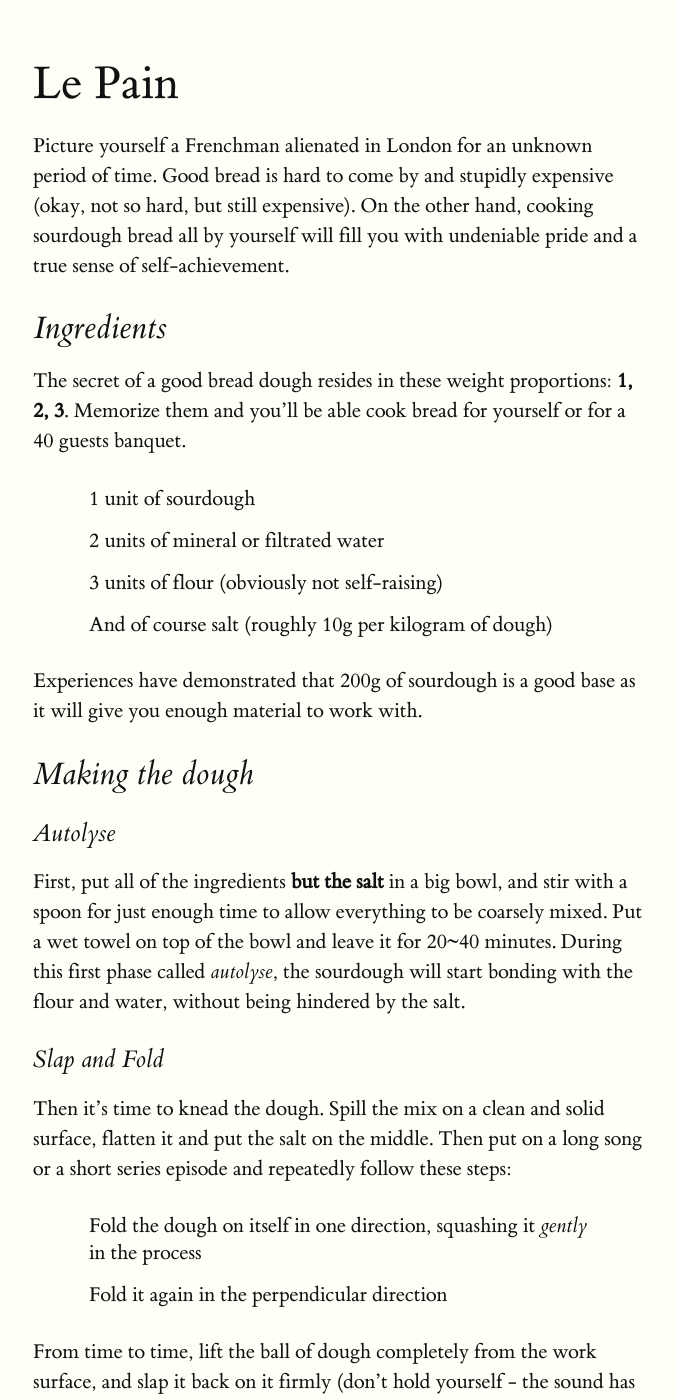
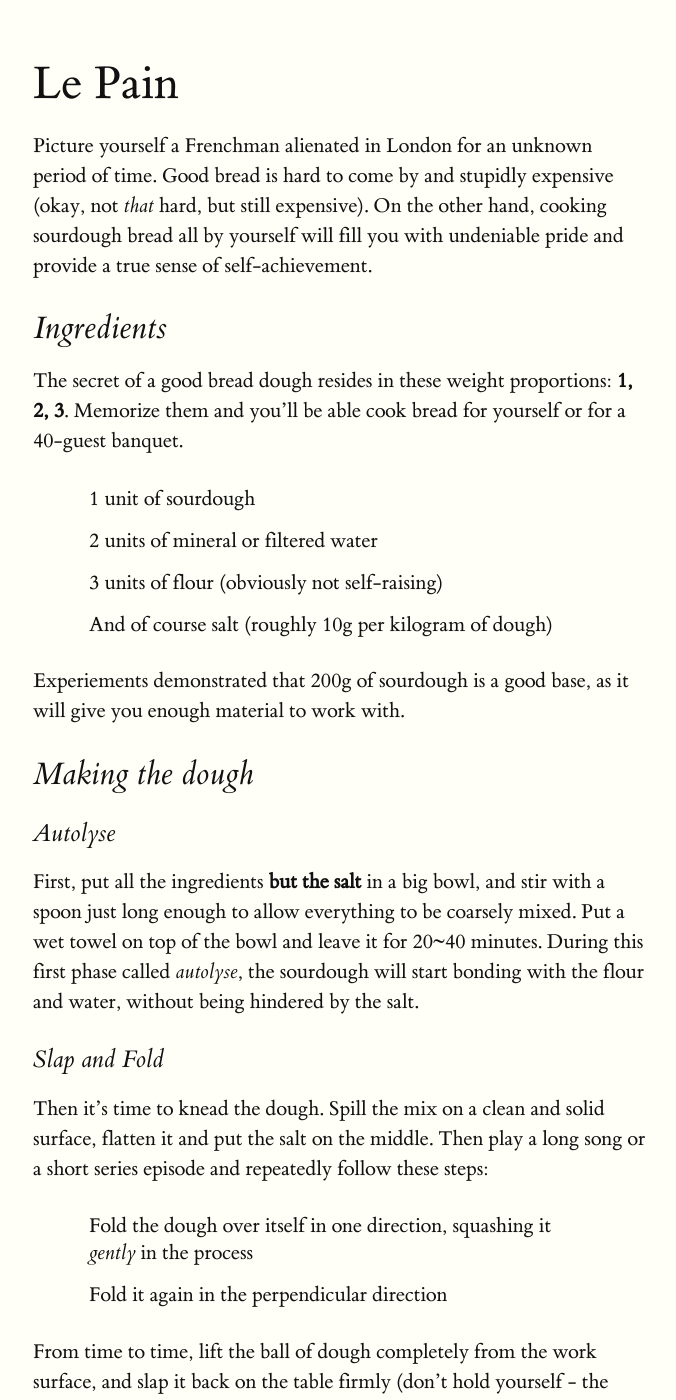
Before and after one commit to feston/recettes, a Jekyll site: the page built from pain.md, in a window 1280 px wide and 1400 px high. Shown: the whole window, without its empty margins (127-803 px from the left). Built offline with Jekyll 4.4.1, drawn with Linux system fonts in a browser that asks for light colours; some of the changed text lies outside the part shown.

Commit message:
Mineur édits

```diff
--- a/pain.md
+++ b/pain.md
@@ -6,30 +6,29 @@ title: pain
 # Le Pain
 
 Picture yourself a Frenchman alienated in London for an unknown period of time.
-Good bread is hard to come by and stupidly expensive (okay, not so hard, but
+Good bread is hard to come by and stupidly expensive (okay, not *that* hard, but
 still expensive). On the other hand, cooking sourdough bread all by yourself
-will fill you with undeniable pride and a true sense of self-achievement.
+will fill you with undeniable pride and provide a true sense of self-achievement.
 
 ## Ingredients
 
 The secret of a good bread dough resides in these weight proportions: **1, 2,
-3**.  Memorize them and you'll be able cook bread for yourself or for a 40
-guests banquet.
+3**.  Memorize them and you'll be able cook bread for yourself or for a 40-guest banquet.
 
 * 1 unit of sourdough
-* 2 units of mineral or filtrated water
+* 2 units of mineral or filtered water
 * 3 units of flour (obviously not self-raising)
 * And of course salt (roughly 10g per kilogram of dough)
 
-Experiences have demonstrated that 200g of sourdough is a good base as it will
+Experiements demonstrated that 200g of sourdough is a good base, as it will
 give you enough material to work with.
 
 ## Making the dough
 
 ### *Autolyse*
 
-First, put all of the ingredients **but the salt** in a big bowl, and stir with a
-spoon for just enough time to allow everything to be coarsely mixed. Put a wet
+First, put all the ingredients **but the salt** in a big bowl, and stir with a
+spoon just long enough to allow everything to be coarsely mixed. Put a wet
 towel on top of the bowl and leave it for 20~40 minutes. During this first phase
 called *autolyse*, the sourdough will start bonding with the flour and water,
 without being hindered by the salt.
@@ -37,15 +36,15 @@ without being hindered by the salt.
 ### Slap and Fold
 
 Then it's time to knead the dough. Spill the mix on a clean and solid surface,
-flatten it and put the salt on the middle. Then put on a long song or a short
+flatten it and put the salt on the middle. Then play a long song or a short
 series episode and repeatedly follow these steps:
 
-* Fold the dough on itself in one direction, squashing it *gently* in the
+* Fold the dough over itself in one direction, squashing it *gently* in the
 process
 * Fold it again in the perpendicular direction
 
 From time to time, lift the ball of dough completely from the work surface, and
-slap it back on it firmly (don't hold yourself - the sound has to be reminiscent
+slap it back on the table firmly (don't hold yourself - the sound has to be reminiscent
 of the one of spanking).
 
 As you fold and slap the dough more and more, you will notice that its texture
@@ -57,8 +56,8 @@ and more elastic. This is what we are after.
 Once we're there, make a nice ball shape on the work plan, clean around it and
 cover it with a wet towel.
 
-Twice, leave it for 1-2 hours and fold it for 5 or 6 times (using your hands, or
-better yet a dough scrapper). Put the wet towel back on in between. These
+Twice, leave it for 1-2 hours and fold it 5 or 6 times (using your hands, or
+better yet a dough scraper). Put the wet towel back on in between. These
 additional folding steps will help develop better taste and texture for the
 crumb.
 
```
